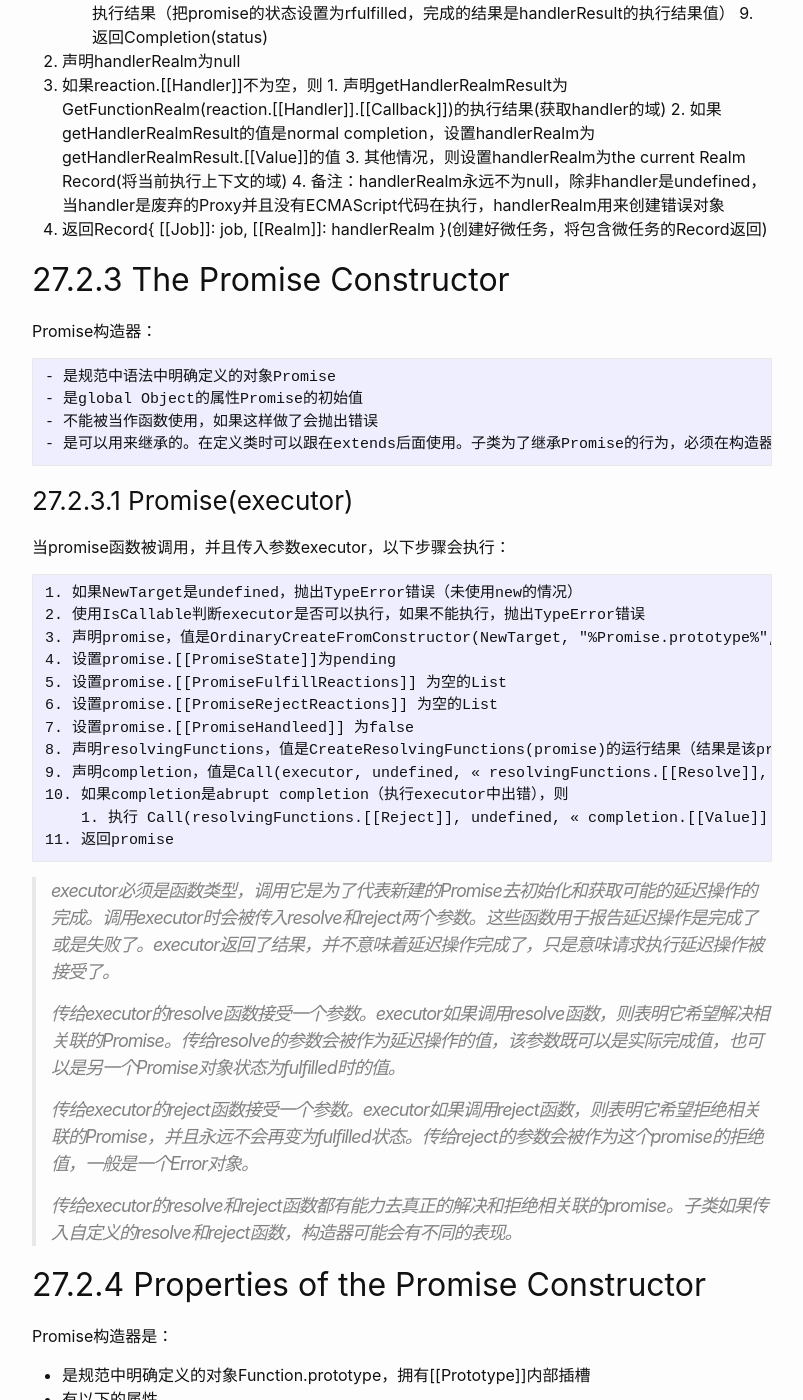
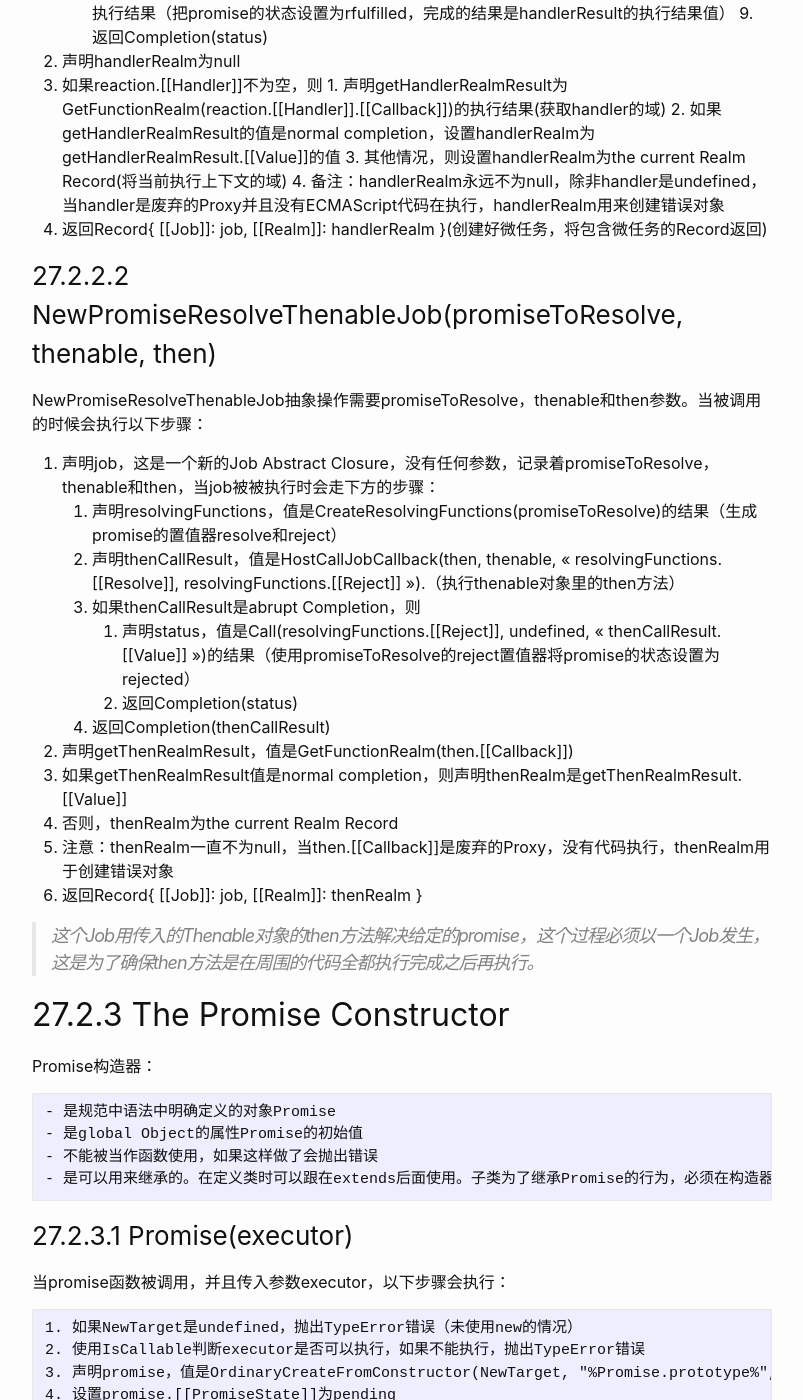
Before and after one commit to Zcoding4mer/Zcoding4mer.github.io, a Jekyll site: the page built from _posts/javascript/2021-07-10-ecmascript-specification-promise.md, in a window 1280 px wide and 1400 px high, scrolled down 3210 px. Shown: the whole window, without its empty margins (238-1041 px from the left). Built offline with Jekyll 4.4.1, drawn with Linux system fonts in a browser that asks for light colours; comment, search, counter and statistics services are not loaded; some of the changed text lies outside the part shown.

Commit message:
feat: add NewPromiseResolveThenableJob translating

```diff
--- a/_posts/javascript/2021-07-10-ecmascript-specification-promise.md
+++ b/_posts/javascript/2021-07-10-ecmascript-specification-promise.md
@@ -127,6 +127,24 @@ promise resolve 函数的length属性值是1
     4. 备注：handlerRealm永远不为null，除非handler是undefined，当handler是废弃的Proxy并且没有ECMAScript代码在执行，handlerRealm用来创建错误对象
   4. 返回Record{ [[Job]]: job, [[Realm]]: handlerRealm }(创建好微任务，将包含微任务的Record返回)
 
+### 27.2.2.2 NewPromiseResolveThenableJob(promiseToResolve, thenable, then)
+
+NewPromiseResolveThenableJob抽象操作需要promiseToResolve，thenable和then参数。当被调用的时候会执行以下步骤：
+
+  1. 声明job，这是一个新的Job Abstract Closure，没有任何参数，记录着promiseToResolve，thenable和then，当job被被执行时会走下方的步骤：
+     1. 声明resolvingFunctions，值是CreateResolvingFunctions(promiseToResolve)的结果（生成promise的置值器resolve和reject）
+     2. 声明thenCallResult，值是HostCallJobCallback(then, thenable, « resolvingFunctions.[[Resolve]], resolvingFunctions.[[Reject]] »).（执行thenable对象里的then方法）
+     3. 如果thenCallResult是abrupt Completion，则
+        1. 声明status，值是Call(resolvingFunctions.[[Reject]], undefined, « thenCallResult.[[Value]] »)的结果（使用promiseToResolve的reject置值器将promise的状态设置为rejected）
+        2. 返回Completion(status)
+     4. 返回Completion(thenCallResult)
+  2. 声明getThenRealmResult，值是GetFunctionRealm(then.[[Callback]])
+  3. 如果getThenRealmResult值是normal completion，则声明thenRealm是getThenRealmResult.[[Value]]
+  4. 否则，thenRealm为the current Realm Record
+  5. 注意：thenRealm一直不为null，当then.[[Callback]]是废弃的Proxy，没有代码执行，thenRealm用于创建错误对象
+  6. 返回Record{ [[Job]]: job, [[Realm]]: thenRealm }
+
+> 这个Job用传入的Thenable对象的then方法解决给定的promise，这个过程必须以一个Job发生，这是为了确保then方法是在周围的代码全都执行完成之后再执行。
 
 ## 27.2.3 The Promise Constructor
 
@@ -179,7 +197,7 @@ reject方法返回一个用传入的参数拒绝的promise
 
 >为满足Promise构造器的参数要求，reject方法期望它的this值是一个构造函数
 
-### 27.2.4.7
+### 27.2.4.7 Promise.resolve(x)
 
 resolve方法返回一个用传入的参数解决的promise，如果传入的参数是一个promise，则会返回该参数
 
```
